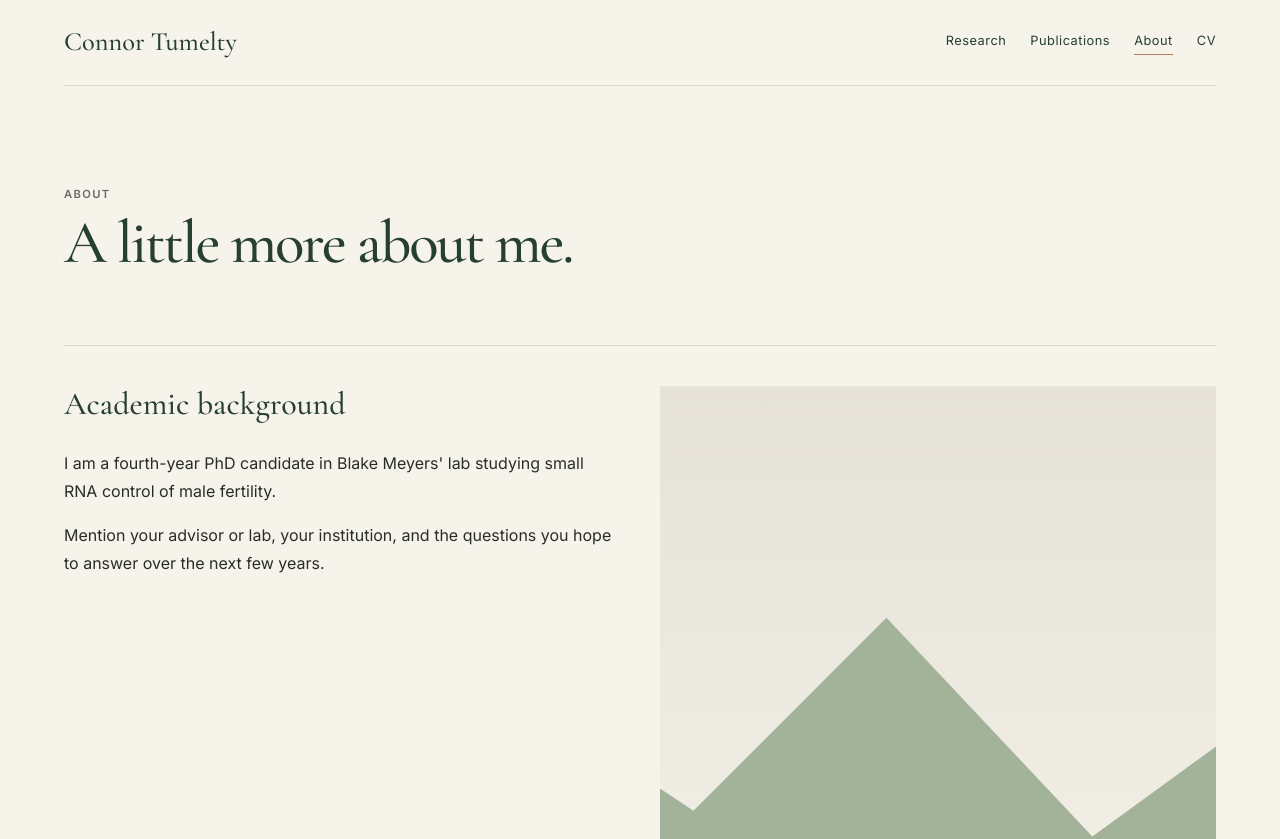
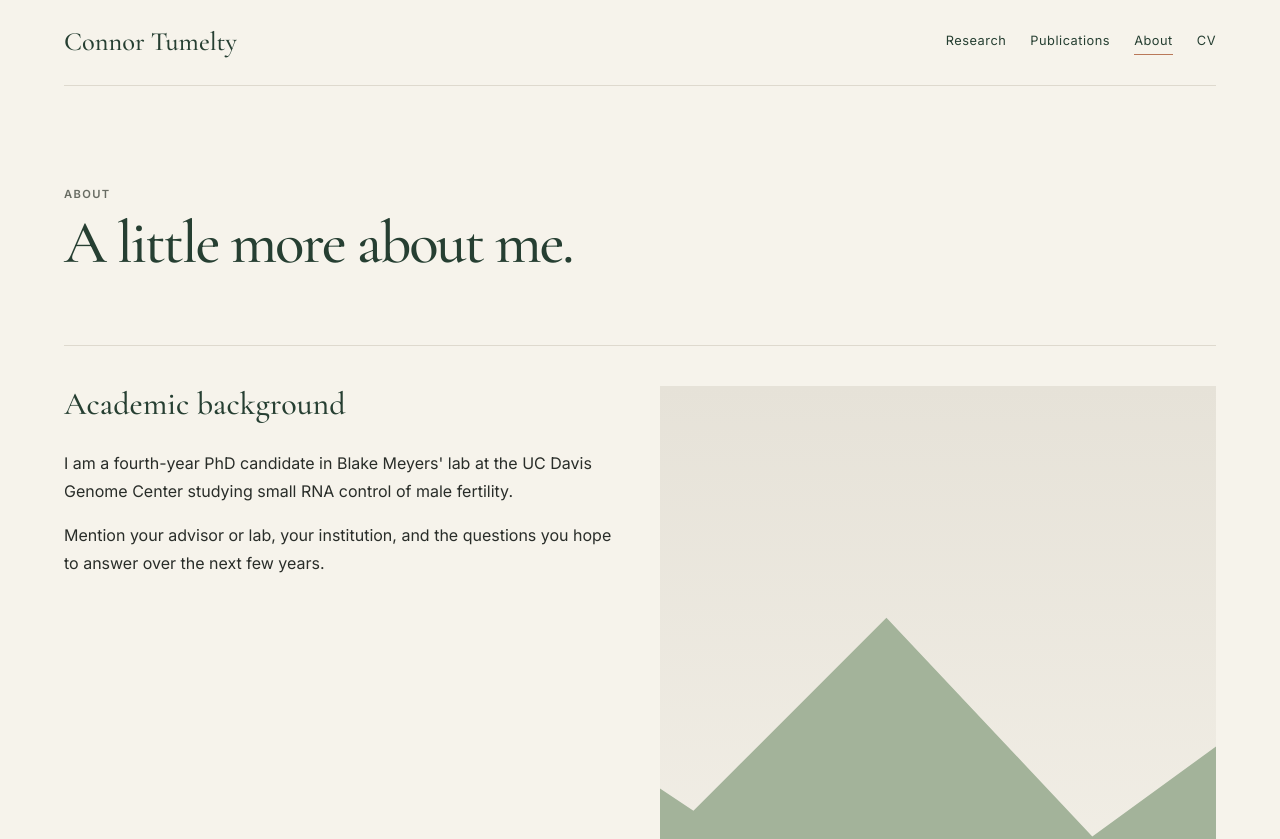
Before and after one commit to soudan111/soudan111.github.io, an Astro site: page /about in a window 1280 px wide. Shown: the top 839 px of the page. Built offline with nearby package versions, Linux system fonts and the light colour scheme; Astro itself is replaced by a stand-in of ours; no server answers.

Commit message:
Update academic background description in about page

```diff
--- a/src/pages/about.astro
+++ b/src/pages/about.astro
@@ -21,8 +21,7 @@ import Hevy from "../components/Hevy.astro";
       <div class="reading">
         <h2>Academic background</h2>
         <p>
-          I am a fourth-year PhD candidate in Blake Meyers' lab studying small RNA control of male fertility.
-
+          I am a fourth-year PhD candidate in Blake Meyers' lab at the UC Davis Genome Center studying small RNA control of male fertility.
         </p>
         <p>
           Mention your advisor or lab, your institution, and the questions you
```
